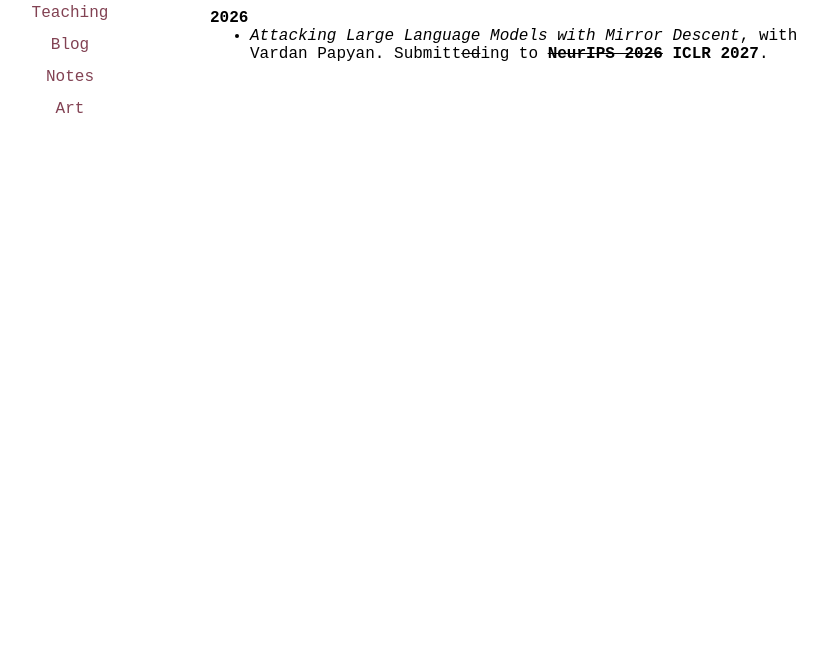
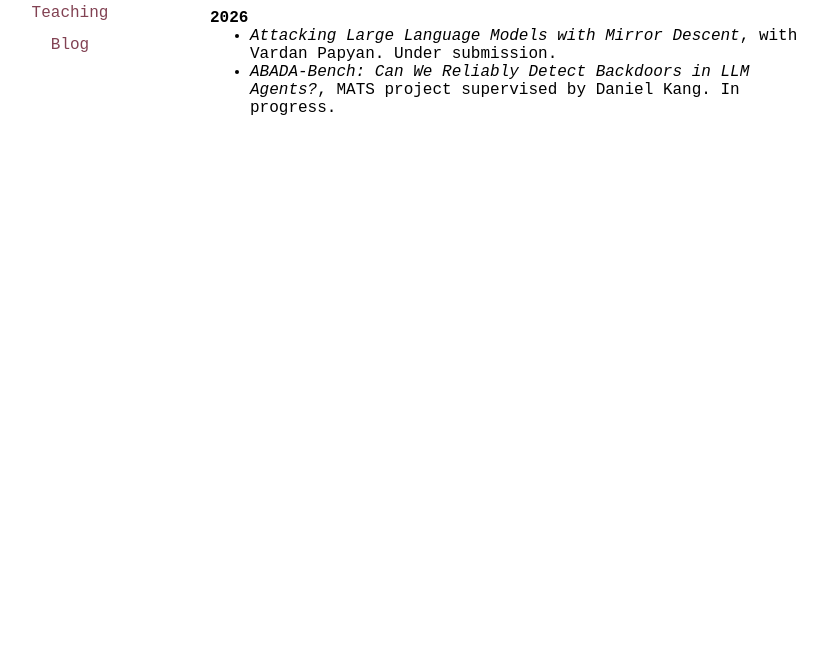
Before and after one commit to renee-ts/renee-ts.github.io, a plain HTML site: page research.html in a window 1280 px wide. Shown: the part 130-800 px from the top of the page, without its empty margins (260-1087 px from the left). Drawn offline with Linux system fonts and the light colour scheme.

Commit message:
update research interests

```diff
--- a/research.html
+++ b/research.html
@@ -1,3 +1,7 @@
+<head>
+  <meta charset="UTF-8" />
+  <title>Research</title>
+</head>
 <body>
 <link rel="stylesheet" href="style.css">
 <div class="container">
@@ -8,8 +12,8 @@
         <a href="research.html">Research</a>
         <a href="teaching.html">Teaching</a>
         <a href="/blog/index.html">Blog</a>
-        <a href="#">Notes</a></a>
-        <a href="#">Art</a>
+        <!-- <a href="#">Notes</a> -->
+        <!-- <a href="#">Art</a> -->
       </nav>
     </aside>
 
@@ -20,7 +24,8 @@
           <h3>Works in Progress</h3>
           <strong>2026</strong>
           <ul>
-            <li><em>Attacking Large Language Models with Mirror Descent</em>, with Vardan Papyan. Submitt<s>ed</s>ing to <s><strong>NeurIPS 2026</strong></s> <strong>ICLR 2027</strong>.</li>
+            <li><em>Attacking Large Language Models with Mirror Descent</em>, with Vardan Papyan. Under submission.</li>
+            <li><em>ABADA-Bench: Can We Reliably Detect Backdoors in LLM Agents?</em>, MATS project supervised by Daniel Kang. In progress.</li>
           </ul>
         </section>
       </div>
```
